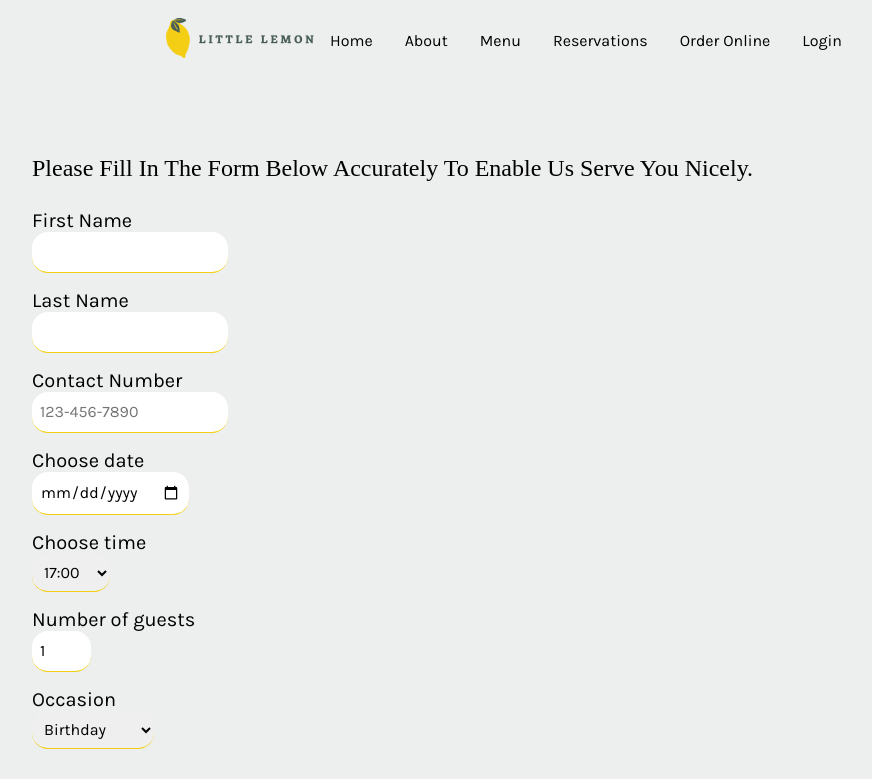
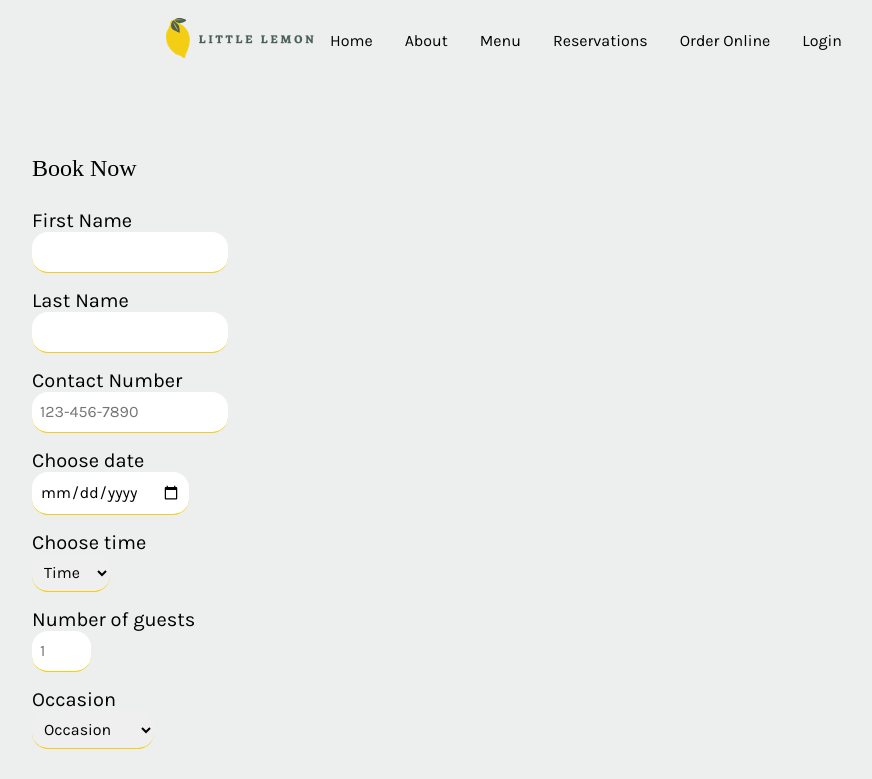
Before and after one commit to MohammedTarigg/little-lemon, a React (Create React App) app: page /Booking in a window 1280 px wide. Shown: the top 779 px of the page, without its empty margins (128-1000 px from the left). Built offline with nearby package versions, Linux system fonts and the light colour scheme; a web font is replaced by a local one.

Commit message:
Form validation + css changes + form test

```diff
--- a/public/index.html
+++ b/public/index.html
@@ -30,6 +30,7 @@
     -->
     <link href='https://fonts.googleapis.com/css?family=Karla' rel='stylesheet'>
     <link href='https://fonts.googleapis.com/css?family=Markazi Text' rel='stylesheet'>
+    <script src="https://raw.githubusercontent.com/Meta-Front-End-Developer-PC/capstone/master/api.js"></script>
     <title>React App</title>
   </head>
   <body>
--- a/src/App.css
+++ b/src/App.css
@@ -7,6 +7,7 @@
   --highlight: #edefee;
   --highlight2: #333333;
   --black: #212121;
+  --red: #ee3a3a;
 }
 .header {
   padding: 0 2rem;
@@ -266,7 +267,10 @@ input[type="text"],input[type="number"],input[type="date"],select{
   border: 1px solid transparent;
 }
 .confirmed-main{
-  margin: 20% 15% 0 15%;
+  position: fixed;
+  top: 50%;
+  left: 50%;
+  transform: translate(-50%, -50%);
   background-color: var(--primary);
   padding: 1rem;
   color: #edefee;
@@ -274,6 +278,13 @@ input[type="text"],input[type="number"],input[type="date"],select{
 .confirmed-main .title{
   font-size: 2rem;
 }
+.form-error{
+ color: var(--red);
+ font-weight: 600;
+}
+.form-error::after{
+  content: "*";
+ }
 @media screen and (min-width: 900px) {
   .header {
     justify-content: center;
@@ -345,3 +356,6 @@ input[type="text"],input[type="number"],input[type="date"],select{
   border: 1px solid var(--primary2);
   background-color: var(--primary);
 }
+.button-primary:disabled{
+  background-color: var(--highlight);
+}
--- a/src/components/reservation/BookingForm.jsx
+++ b/src/components/reservation/BookingForm.jsx
@@ -1,142 +1,210 @@
 import { useState } from "react";
-export default function BookingForm({ availableTimes, dispatch, submitForm }) {
-  //console.log(dispatch)
-  const [formData, setFormData] = useState({
-    firstName: "",
-    lastName: "",
-    contactNumber: "",
-    date: "",
-    time: "00:00",
-    noOfGuests: 1,
-    occasion: "Birthday",
-  });
+
+function BookingForm({ availableTimes, dispatch, submitForm }) {
+  const initialValues = {
+    firstName: { value: "", isTouched: false },
+    lastName: { value: "", isTouched: false },
+    contactNumber: { value: "", isTouched: false },
+    date: { value: "", isTouched: false },
+    time: { value: "Time", isTouched: false },
+    noOfGuests: { value: "", isTouched: false },
+    occasion: { value: "Occasion", isTouched: false },
+  };
+  const errorsInitialVlaues = {
+    firstName: "First name is required",
+    lastName: "Last name is required",
+    contactNumber: "contact number name is required",
+    date: "Date is required",
+    time: "Time is required",
+    occasion: "Occasion is required",
+  };
+
+  const [formData, setFormData] = useState(initialValues);
+  const [formErrors, setFormErrors] = useState(errorsInitialVlaues);
+
+  const allTouched = {
+    firstName: { ...formData.firstName, isTouched: true },
+    lastName: { ...formData.lastName, isTouched: true },
+    contactNumber: { ...formData.contactNumber, isTouched: true },
+    date: { ...formData.date, isTouched: true },
+    time: { ...formData.time, isTouched: true },
+    noOfGuests: { ...formData.noOfGuests, isTouched: true },
+    occasion: { ...formData.occasion, isTouched: true },
+  };
+
+  function validateForm({
+    firstName,
+    lastName,
+    contactNumber,
+    date,
+    time,
+    occasion,
+  }) {
+    let errors = {};
+    if (!firstName.value) {
+      errors.firstName = "First name is required";
+    }
+    if (!lastName.value) {
+      errors.lastName = "Last name is required";
+    }
+    if (!contactNumber.value) {
+      errors.contactNumber = "Contact number name is required";
+    }
+    if (!date.value) {
+      errors.date = "Date is required";
+    }
+    if (time.value === "Time") {
+      errors.time = "Time is required";
+    }
+    if (occasion.value === "Occasion") {
+      errors.occasion = "Occasion is required";
+    }
+    return errors;
+  }
 
   const handleFormChange = (event) => {
     const { name, value } = event.target;
-    setFormData((prevFormData) => ({
-      ...prevFormData,
-      [name]: value,
-    }));
+    setValidation(name, value);
+  };
+
+  const handleFormBlur = async (event) => {
+    const { name, value } = event.target;
+    setValidation(name, value);
   };
 
   const handleDateChange = async (event) => {
     const { name, value } = event.target;
-
+    setValidation(name, value);
+    dispatch({ type: "UPDATE_TIMES", payload: value });
+  };
+  // if not put into one function browser breaks
+  function setValidation(name, value) {
     setFormData((prevFormData) => ({
       ...prevFormData,
-      [name]: value,
+      [name]: { value: value },
     }));
-    dispatch({ type: "UPDATE_TIMES", payload: value });
-  };
+    setFormErrors(validateForm(formData));
+  }
 
   const handleSubmit = (event) => {
     event.preventDefault();
+    setFormData(allTouched);
+    if (Object.keys(formErrors).length <= 0) {
       submitForm(formData);
+    }
   };
 
   const currentDate = new Date().toISOString().split("T")[0];
-  const options = availableTimes.map((time) => (
-    <option key={time}>{time}</option>
-  ));
+  const timeOptions = [
+    <option hidden disabled key={"Time"}>
+      Time
+    </option>,
+    availableTimes.map((time) => <option key={time}>{time}</option>),
+  ];
   return (
     <main>
       <div className="form-cont">
-        <h2 className="form-desc">
-          Please fill in the form below accurately to enable us serve you
-          nicely.
-        </h2>
+        <h2 className="form-desc">Book now</h2>
         <form onSubmit={handleSubmit}>
-          <div className="seperate">
           <label htmlFor="first-name">First Name</label>
           <input
             type="text"
             id="first-name"
             name="firstName"
-              value={formData.firstName}
+            value={formData.firstName.value}
             onChange={handleFormChange}
-              required
+            onBlur={handleFormBlur}
           />
-          </div>
-          <div className="seperate">
+          {!formData.firstName.value && formData.firstName.isTouched && (
+            <p className="form-error">First name is Required</p>
+          )}
           <label htmlFor="last-name">Last Name</label>
           <input
             type="text"
             id="last-name"
             name="lastName"
-              value={formData.lastName}
+            value={formData.lastName.value}
             onChange={handleFormChange}
-              required
+            onBlur={handleFormBlur}
           />
-          </div>
-          <div className="seperate">
+          {!formData.lastName.value && formData.lastName.isTouched && (
+            <p className="form-error">Last name is Required</p>
+          )}
           <label htmlFor="contact-number">Contact Number</label>
           <input
-              type="text"
+            type="number"
             id="contact-number"
             name="contactNumber"
             placeholder="123-456-7890"
-              value={formData.contactNumber}
+            value={formData.contactNumber.value}
             onChange={handleFormChange}
-              pattern="[0-9]{3}-[0-9]{3}-[0-9]{4}"
+            onBlur={handleFormBlur}
           />
-          </div>
-          <div className="seperate date-time">
-            <div className="seperate-child">
+          {!formData.contactNumber.value &&
+            formData.contactNumber.isTouched && (
+              <p className="form-error">Contact number is Required</p>
+            )}
           <label htmlFor="res-date">Choose date</label>
           <input
             type="date"
             id="res-date"
             name="date"
-                value={formData.date}
+            value={formData.date.value}
             onChange={handleDateChange}
-                required
+            onBlur={handleFormBlur}
             min={currentDate}
           />
-            </div>
-            <div className="seperate-child">
+          {!formData.date.value && formData.date.isTouched && (
+            <p className="form-error">Date is Required</p>
+          )}
           <label htmlFor="res-time">Choose time</label>
           <select
-                id="res-time "
+            id="res-time"
             name="time"
-                value={formData.time}
+            value={formData.time.value}
             onChange={handleFormChange}
-                required>
-                {options}
+            onBlur={handleFormBlur}>
+            {timeOptions}
           </select>
-            </div>
-          </div>
-          <div className="seperate guests-occasion">
-            <div className="seperate-child">
+          {formData.time.value === "Time" && formData.time.isTouched && (
+            <p className="form-error">Time is Required</p>
+          )}
           <label htmlFor="guests">Number of guests</label>
           <input
             type="number"
             placeholder="1"
             min="1"
             max="10"
-                required
             id="guests"
             name="noOfGuests"
-                value={formData.noOfGuests}
+            value={formData.noOfGuests.value}
             onChange={handleFormChange}
+            onBlur={handleFormBlur}
           />
-            </div>
-            <div className="seperate-child">
           <label htmlFor="occasion">Occasion</label>
           <select
             id="occasion"
             name="occasion"
-                required
-                value={formData.occasion}
-                onChange={handleFormChange}>
+            value={formData.occasion.value}
+            onChange={handleFormChange}
+            onBlur={handleFormBlur}>
+            <option hidden disabled>
+              Occasion
+            </option>
+            <option>Casual</option>
             <option>Birthday</option>
             <option>Anniversary</option>
           </select>
-            </div>
-          </div>
+          {formData.occasion.value === "Occasion" &&
+            formData.occasion.isTouched && (
+              <p className="form-error">Occasion is Required</p>
+            )}
+          <br />
           <input
             className="button-primary"
             type="submit"
             value="Reserve"
+            //disabled={Object.keys(formErrors) <1?false:true}
             aria-label="submit button"
           />
         </form>
@@ -144,3 +212,5 @@ export default function BookingForm({ availableTimes, dispatch, submitForm }) {
     </main>
   );
 }
+
+export default BookingForm;
```
Also changed, not shown: src/Pages/BookingPage.js (+8 -8 lines), 1 other file (tests, documents, lock files or other folders). Lines whose indentation alone changed are shown as unchanged.
